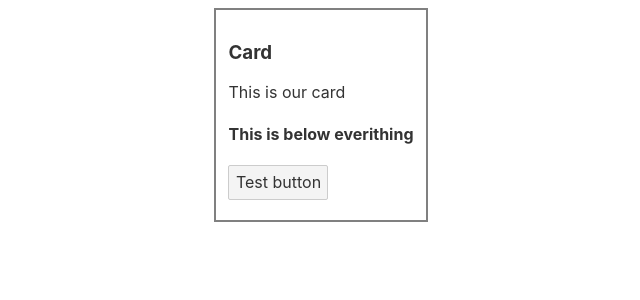
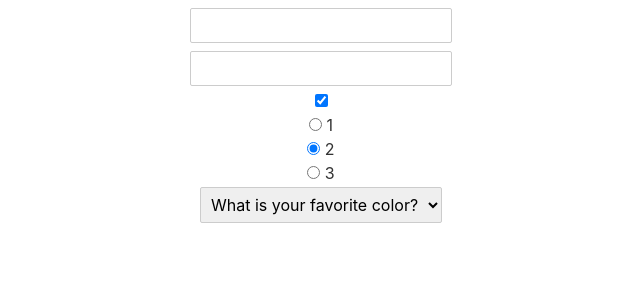
Before and after one commit to fede3mmanuel/svelte, a Svelte app: page / in a window 1280 px wide. Shown: the top 300 px of the page, without its empty margins (319-959 px from the left). Built offline with nearby package versions, Linux system fonts and the light colour scheme.

Commit message:
Input Types

```diff
--- a/src/App.svelte
+++ b/src/App.svelte
@@ -1,19 +1,43 @@
 <script>
-	import Card from "./Card.svelte";
+import { text } from "svelte/internal";
+
+	let name = "";
+	let num;
+	let ischecked = true;
+	let value = 2;
+	let selected;
+
+	let questions = [
+		{id: 1, text: "What is your favorite color?"},
+		{id:2, text: "What is your favorite fruit?"}
+	]
 </script>
 
 <main>
-	<Card>
+	<input type="text" bind:value={name}>
+	<input type="number" bind:value={num}>
+	<input type="checkbox" bind:checked={ischecked}>
 
-		<h3>Card</h3>
-		<p>This is our card</p>
+	<label>
+		<input type="radio" bind:group={value} value={1}>
+		1
+	</label>
+	<label>
+		<input type="radio" bind:group={value} value={2}>
+		2
+	</label>
+	<label>
+		<input type="radio" bind:group={value} value={3}>
+		3
+	</label>
 
-		<button slot="button">Test button</button>
-
-		<div>
-			<h4>This is below everithing</h4>
-		</div>
-	</Card>
+	<select bind:value={selected}>
+		{#each questions as question}
+			<option value={question}>
+				{question.text}
+			</option>
+		{/each}
+	</select>
 </main>
 
 <style>
```
